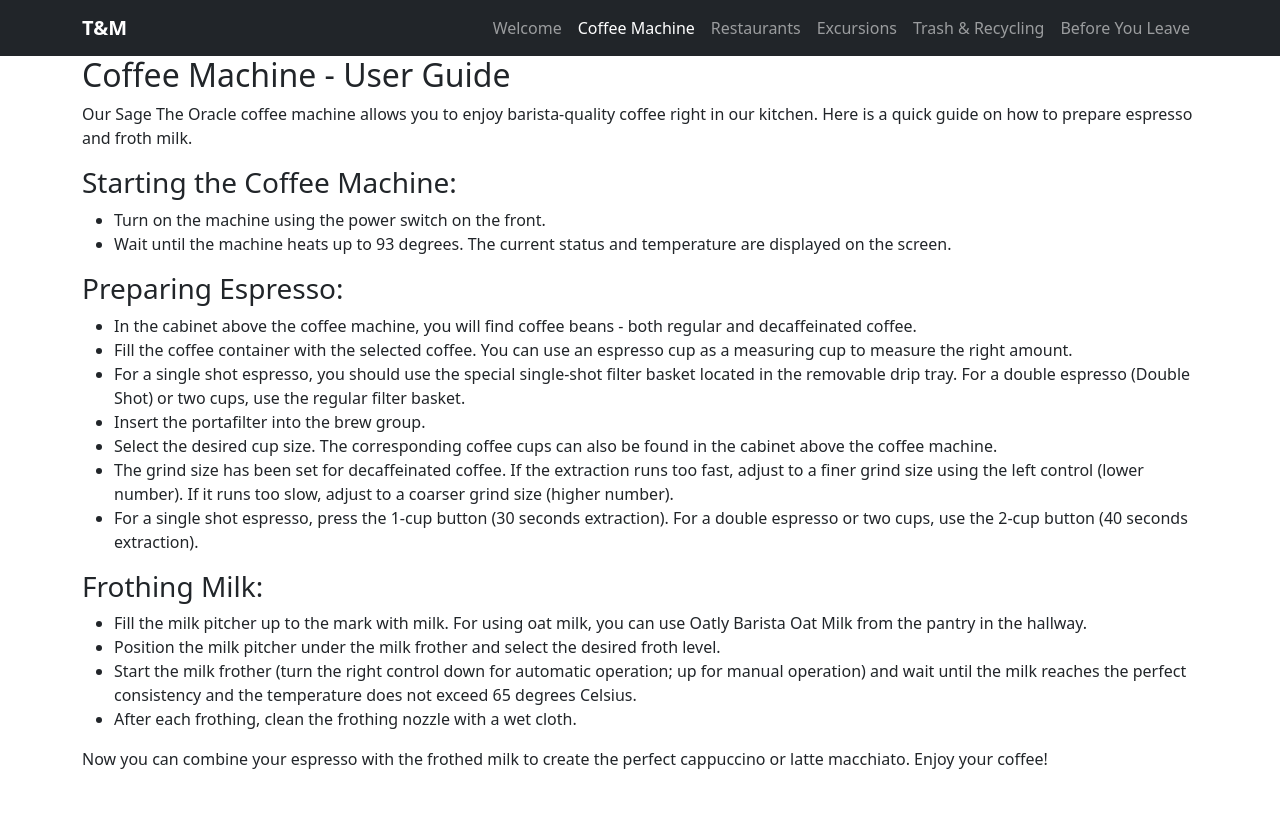
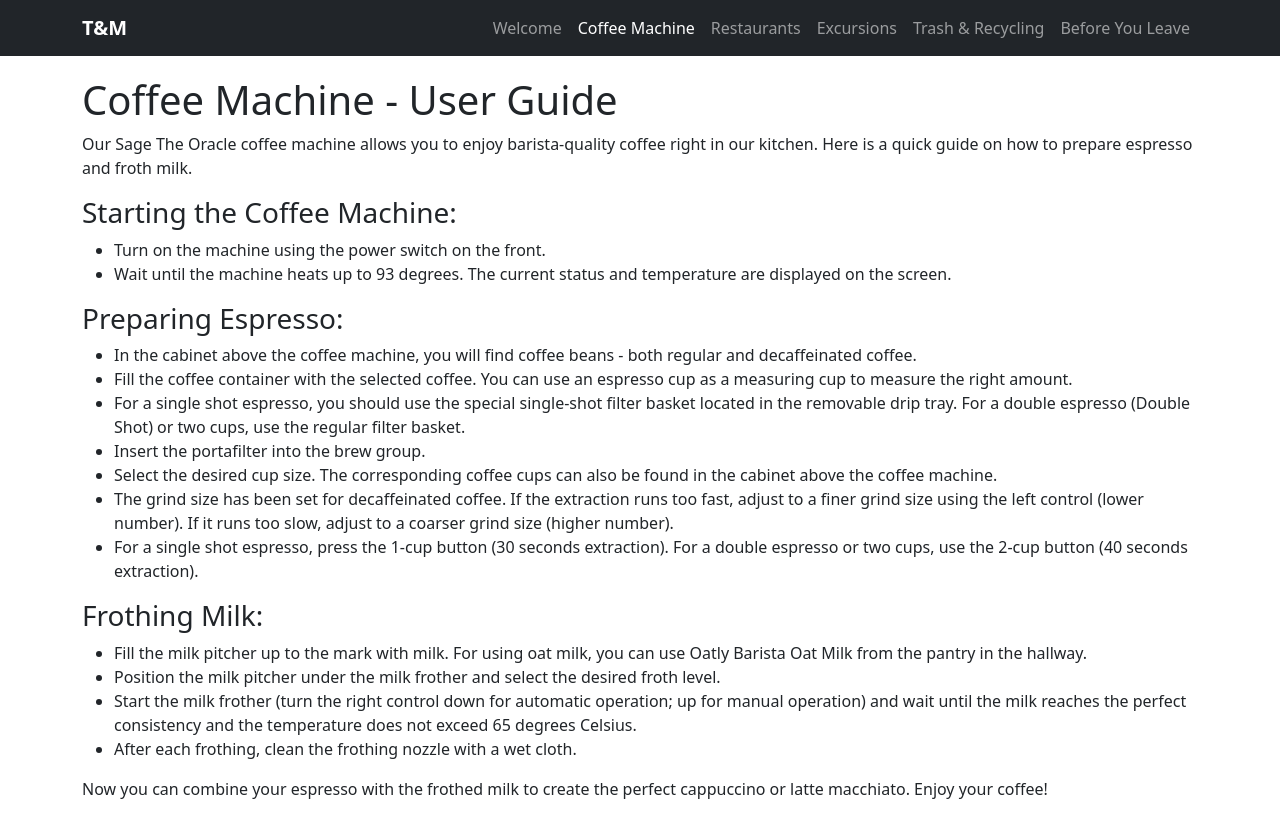
Before and after one commit to eelok/homelink-svelte, a SvelteKit app: page /en/coffee-machine in a window 1280 px wide. Built offline with nearby package versions, Linux system fonts and the light colour scheme.

Commit message:
coffee machine with h1

```diff
--- a/src/routes/en/coffee-machine/+page.svelte
+++ b/src/routes/en/coffee-machine/+page.svelte
@@ -1,5 +1,5 @@
 <div class="container">
-    <h2>Coffee Machine - User Guide</h2>
+    <h1>Coffee Machine - User Guide</h1>
     <p>Our Sage The Oracle coffee machine allows you to enjoy barista-quality coffee right in our kitchen. Here is a quick guide on how to prepare espresso and froth milk.</p>
     <h3>Starting the Coffee Machine:</h3>
     <ul>
```
